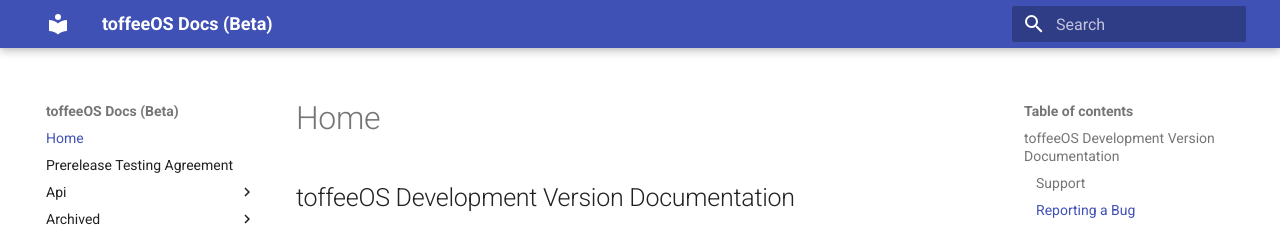
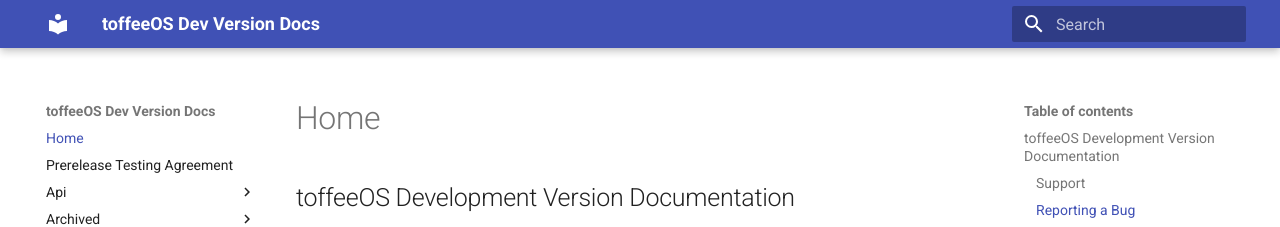
Before and after one commit to Wallymer/toffeeOSdocs, an MkDocs documentation site: the page built from docs/index.md, in a window 1280 px wide. Shown: the top 227 px of the page. Built offline with MkDocs 1.6.1 and Material for MkDocs 9.7.7, drawn with Linux system fonts in a browser that asks for light colours.

Commit message:
MKDOCS BUILD: change to specify Dev Version
Reviewed-by: Owen Archambault <archam@wallymer.com>
Signed-off-by: Slade Watkins <slade@sladewatkins.com>

```diff
--- a/mkdocs.yml
+++ b/mkdocs.yml
@@ -1,2 +1,2 @@
-site_name: toffeeOS Docs (Beta)
+site_name: toffeeOS Dev Version Docs
 theme: material
```
